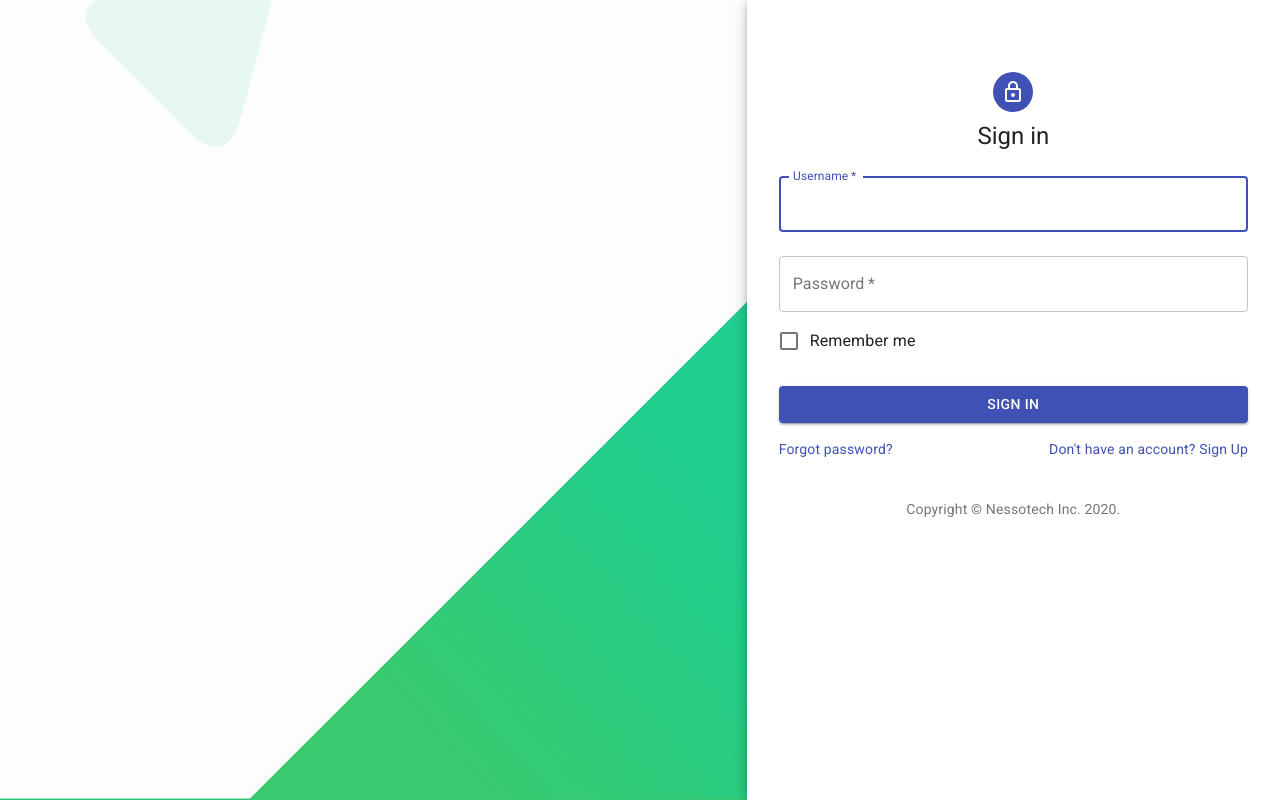
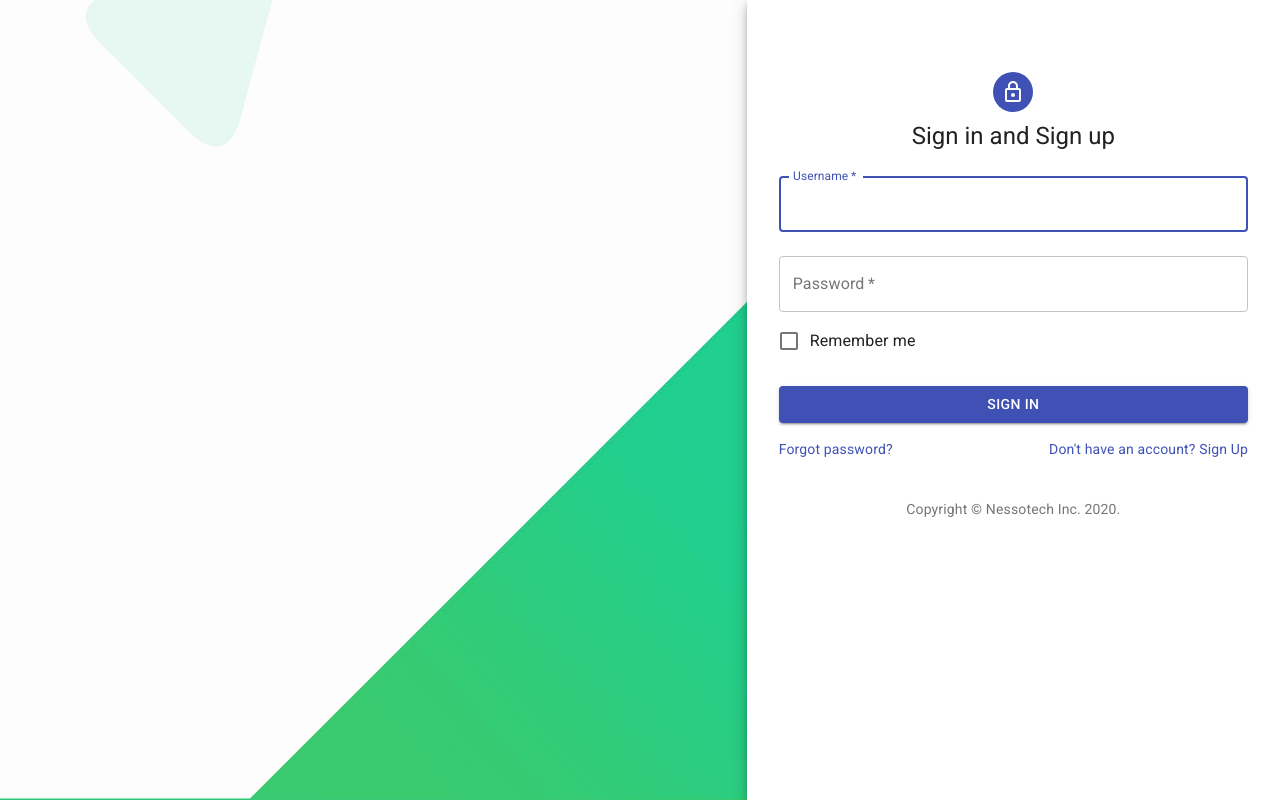
Before and after one commit to rafaelagrava/Entrata-V2-react, a React (Create React App) app: page / in a window 1280 px wide. Built offline with nearby package versions, Linux system fonts and the light colour scheme.

Commit message:
update sign in header

```diff
--- a/src/authentication/Sign_in.js
+++ b/src/authentication/Sign_in.js
@@ -104,7 +104,7 @@ class SignIn extends Component{
             <LockOutlinedIcon />
           </Avatar>
           <Typography component="h1" variant="h5">
-            Sign in
+            Sign in and Sign up
           </Typography>
           <form className={classes.form} noValidate>
             <TextField
```
